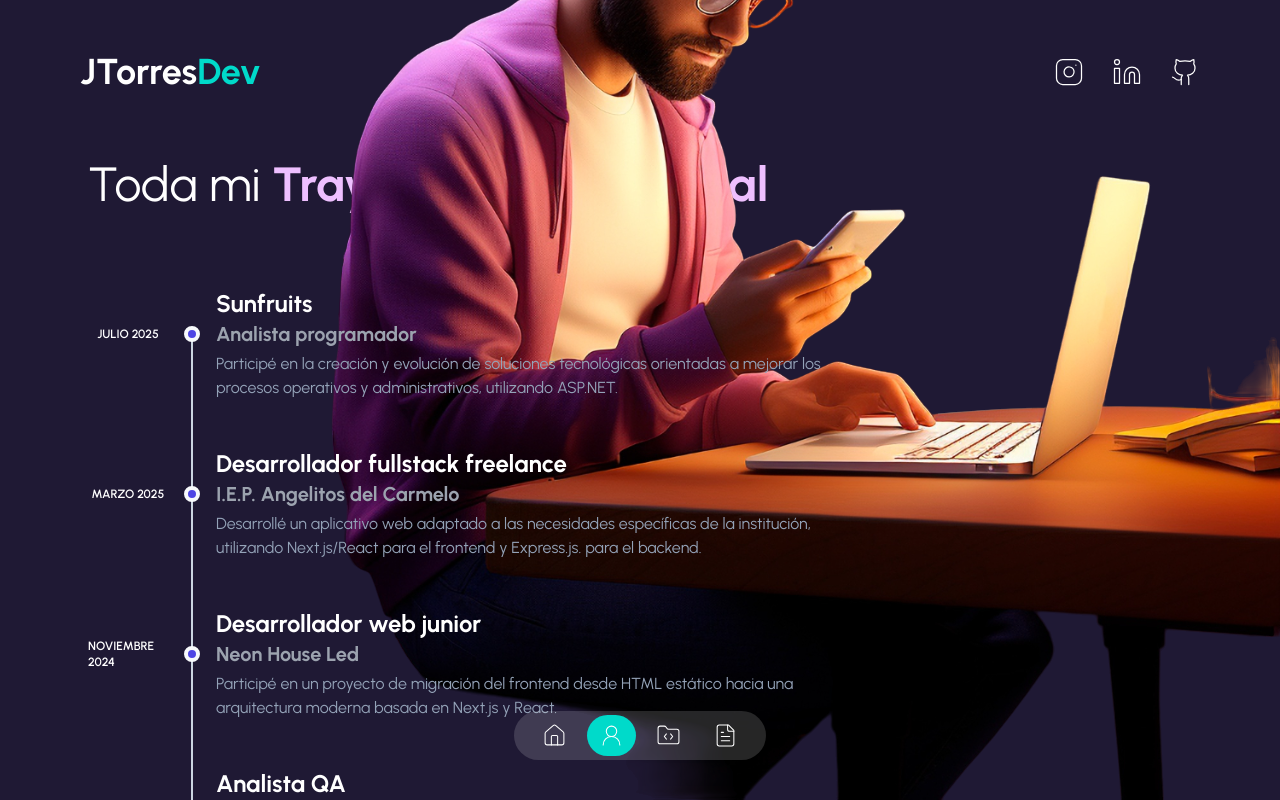
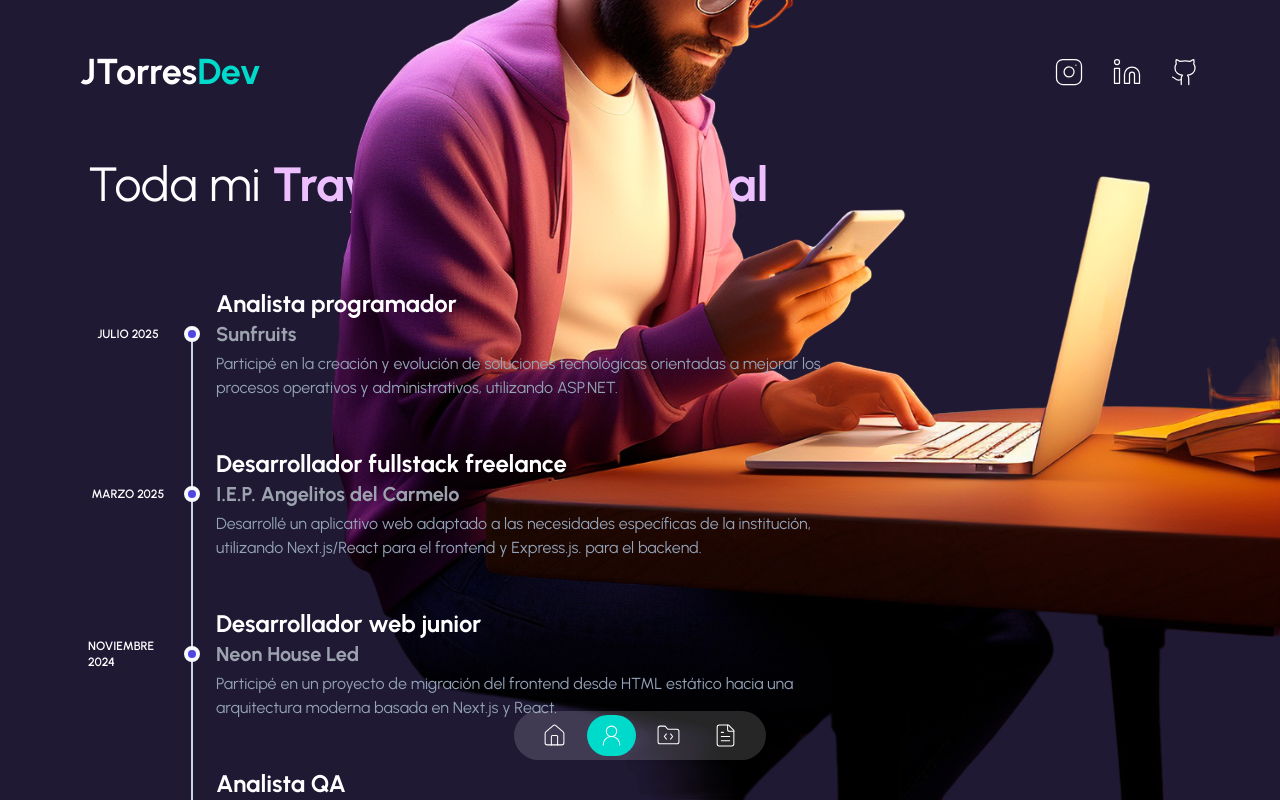
Before and after one commit to SantaPrograma/MyPortfolioWeb, a Next.js app: page /about-me in a window 1280 px wide. Shown: the top 800 px of the page. Built offline with nearby package versions, Linux system fonts and the light colour scheme.

Commit message:
Corrccion 2 data.tsx

```diff
--- a/data.tsx
+++ b/data.tsx
@@ -76,8 +76,8 @@ export const dataAboutPage = [
     },
     {
         id: 5,
-        title: "Sunfruits",
-        subtitle: "Analista programador",
+        title: "Analista programador",
+        subtitle: "Sunfruits",
         description: "Participé en la creación y evolución de soluciones tecnológicas orientadas a mejorar los procesos operativos y administrativos, utilizando ASP.NET.",
         date: "Julio 2025",
     },
```
